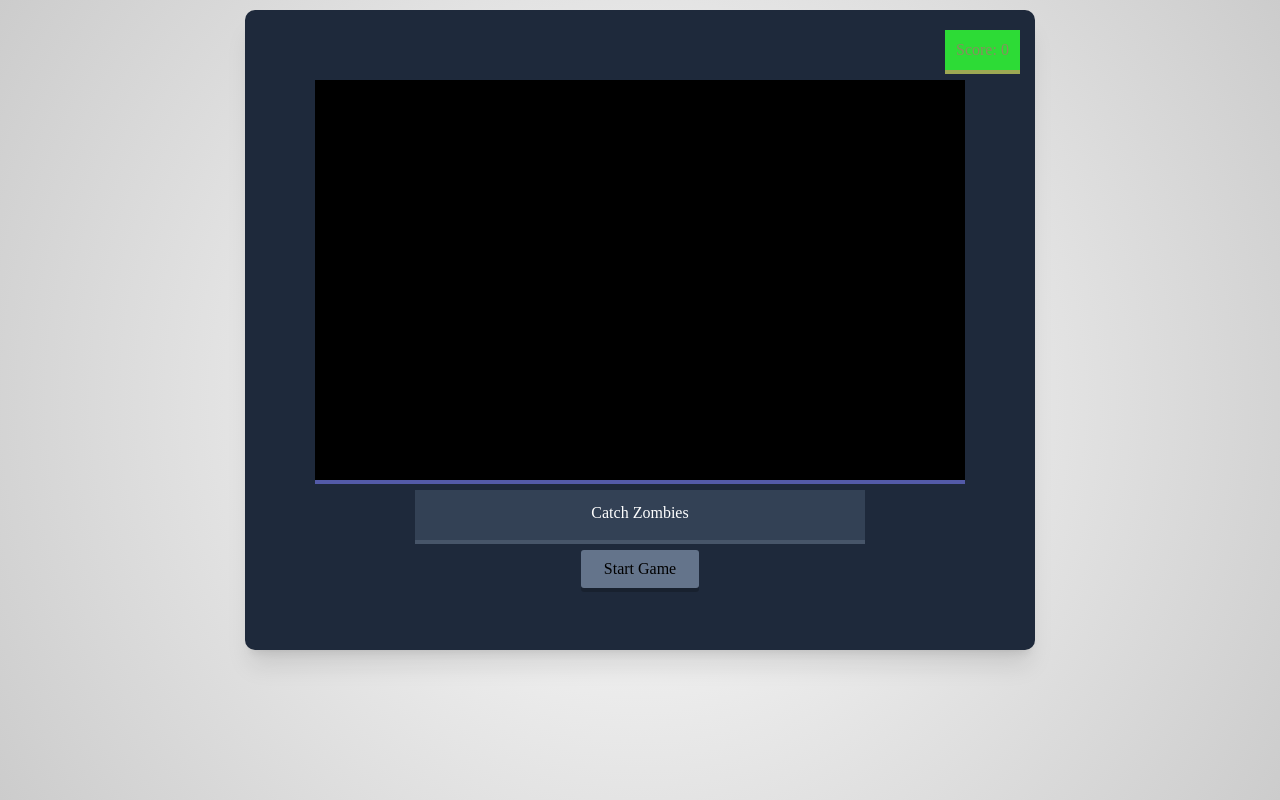
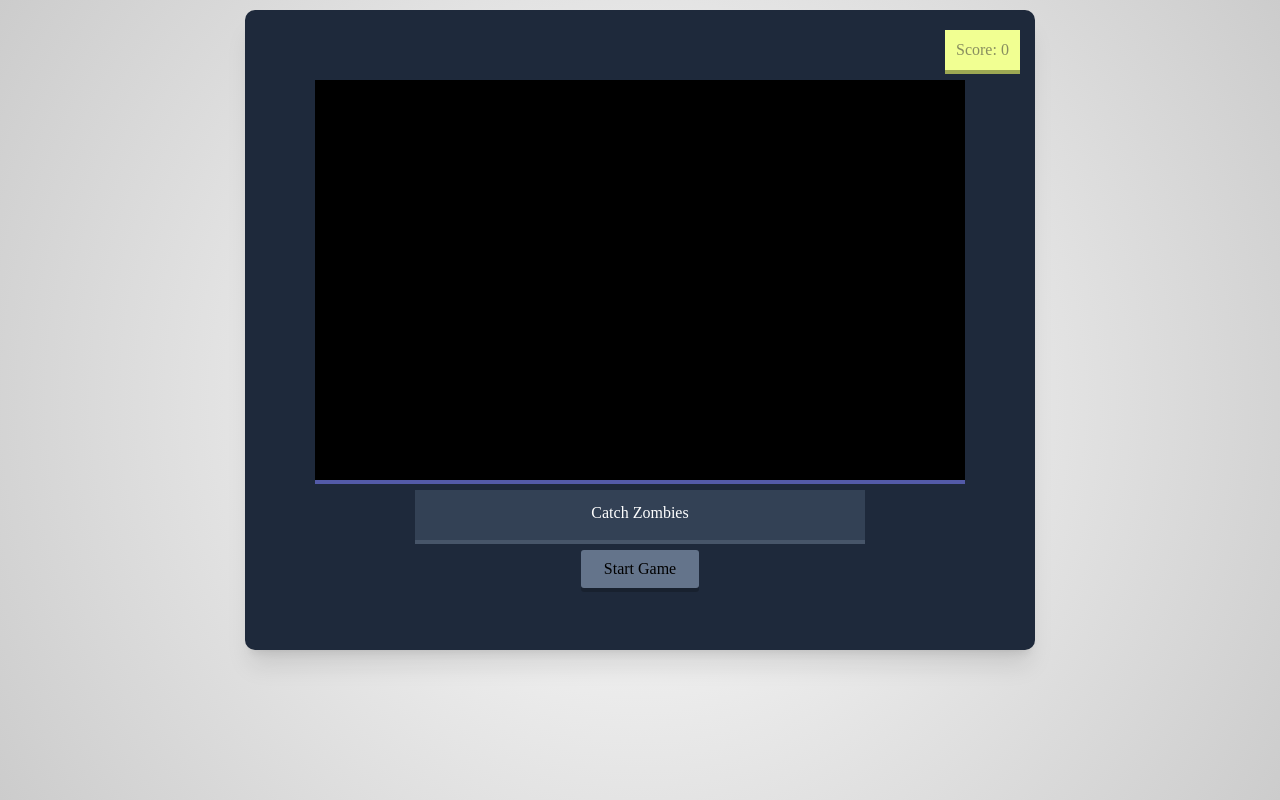
Before and after one commit to aniket-tote/zombie-slice, a plain HTML site: page index.html in a window 1280 px wide. Drawn offline with nearby package versions, Linux system fonts and the light colour scheme.

Commit message:
color changes

```diff
--- a/styling.css
+++ b/styling.css
@@ -25,7 +25,7 @@ html {
 }
 
 #score {
-  background-color: #2ddb36;
+  background-color: #f1ff92;
   color: #888e5f;
   padding: 11px;
   position: absolute;
```
